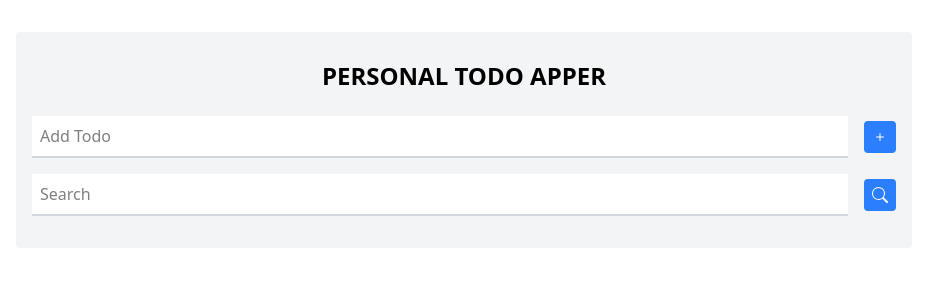
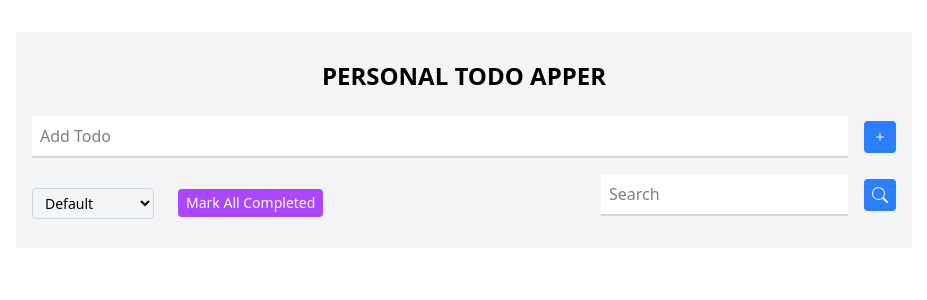
Before and after one commit to hasan814/Redux-TodoApp, a React (Vite) app: page / in a window 1280 px wide. Shown: the top 300 px of the page, without its empty margins (176-1103 px from the left). Built offline with nearby package versions, Linux system fonts and the light colour scheme.

Commit message:
Added FilterBtn complete module

```diff
--- /dev/null
+++ b/src/components/modules/FilterBtn.jsx
@@ -0,0 +1,36 @@
+import { filterTodos, markAllComplete } from "../../redux/action";
+import { useDispatch, useSelector } from "react-redux";
+
+const FilterBtn = () => {
+  // ============= Redux ================
+  const dispatch = useDispatch();
+  const currentFilter = useSelector((state) => state.filter);
+
+  // ============= Filter Function ===============
+  const filterHandler = (filter) => {
+    dispatch(filterTodos(filter));
+  };
+
+  // ============= Rendering ===============
+  return (
+    <div className="flex space-x-4 items-center">
+      <select
+        value={currentFilter}
+        onChange={(event) => filterHandler(event.target.value)}
+        className="text-sm px-2 py-1 rounded border border-gray-300 focus:outline-none"
+      >
+        <option value="ALL">Default</option>
+        <option value="COMPLETED">Completed</option>
+        <option value="INCOMPLETED">Incompleted</option>
+      </select>
+      <button
+        onClick={() => dispatch(markAllComplete())}
+        className="capitalize text-sm px-2 py-1 bg-purple-500 text-white ml-2 rounded"
+      >
+        mark all completed
+      </button>
+    </div>
+  );
+};
+
+export default FilterBtn;
--- a/src/components/modules/FilterSection.jsx
+++ b/src/components/modules/FilterSection.jsx
@@ -2,7 +2,6 @@ import { BsSearch } from "react-icons/bs";
 
 const FilterSection = ({ searchHandler, searchTerm }) => {
   return (
-    <div>
     <div className="flex items-center mb-4">
       <input
         type="text"
@@ -17,7 +16,6 @@ const FilterSection = ({ searchHandler, searchTerm }) => {
         <BsSearch />
       </button>
     </div>
-    </div>
   );
 };
 
--- a/src/components/templates/TodoHomePage.jsx
+++ b/src/components/templates/TodoHomePage.jsx
@@ -4,6 +4,7 @@ import { useState } from "react";
 
 import InputHeader from "../modules/InputHeader";
 import FilterSection from "../modules/FilterSection";
+import FilterBtn from "../modules/FilterBtn";
 
 const TodoHomePage = () => {
   // =============== Dispatch ===============
@@ -38,11 +39,14 @@ const TodoHomePage = () => {
         setNewTodoText={setNewTodoText}
         addToDoHandler={addToDoHandler}
       />
-      <FilterSection
-        searchTerm={searchTerm}
-        setSearchTerm={setSearchTerm}
-        searchHandler={searchHandler}
-      />
+      <div className="flex items-center justify-between">
+        <FilterBtn />
+        <FilterSection
+          searchTerm={searchTerm}
+          setSearchTerm={setSearchTerm}
+          searchHandler={searchHandler}
+        />
+      </div>
     </div>
   );
 };
```
Lines whose indentation alone changed are shown as unchanged.
